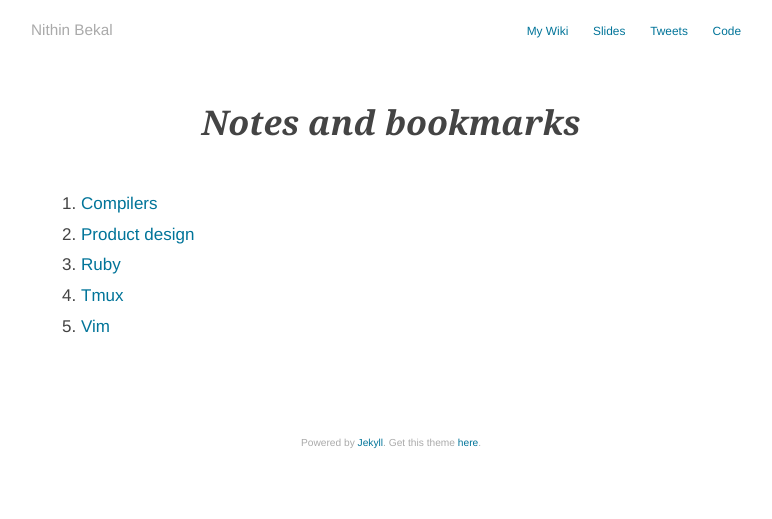
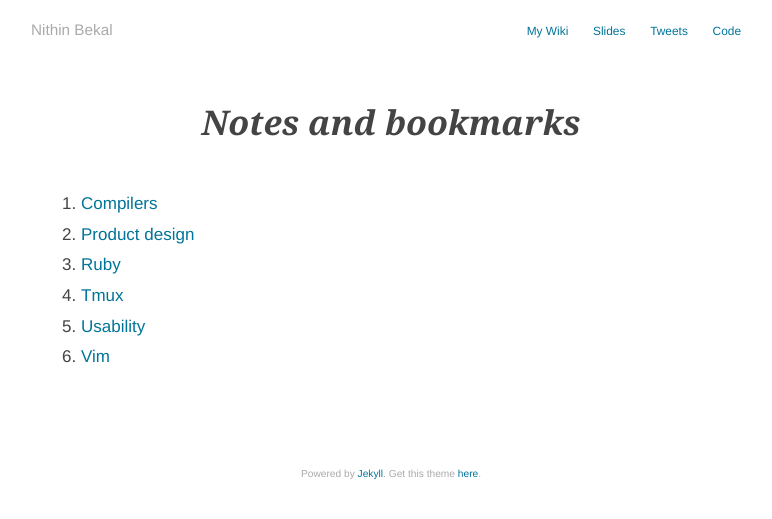
Before and after one commit to nithinbekal/nithinbekal.github.io, a Jekyll site: the page built from notes/index.md, in a window 1280 px wide. Shown: the top 519 px of the page, without its empty margins (249-1021 px from the left). Built offline with Jekyll 4.4.1, drawn with Linux system fonts in a browser that asks for light colours.

Commit message:
Update index.md

```diff
--- a/notes/index.md
+++ b/notes/index.md
@@ -8,4 +8,5 @@ date:   2014-06-07 12:00:00
 1. [Product design](/notes/product-design/)
 1. [Ruby](/notes/ruby/)
 1. [Tmux](/notes/tmux/)
+1. [Usability](/notes/usability)
 1. [Vim](/notes/vim/)
```
